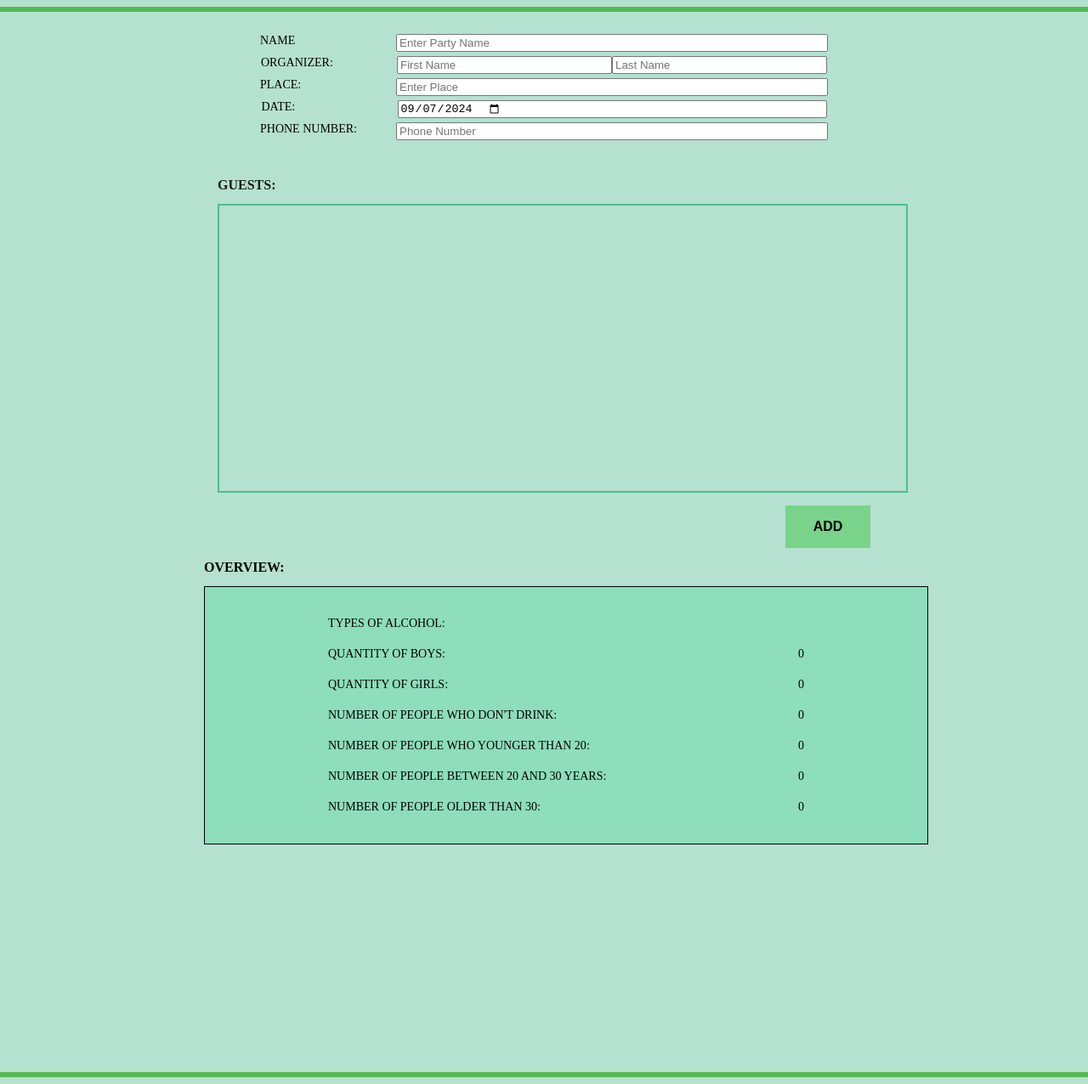
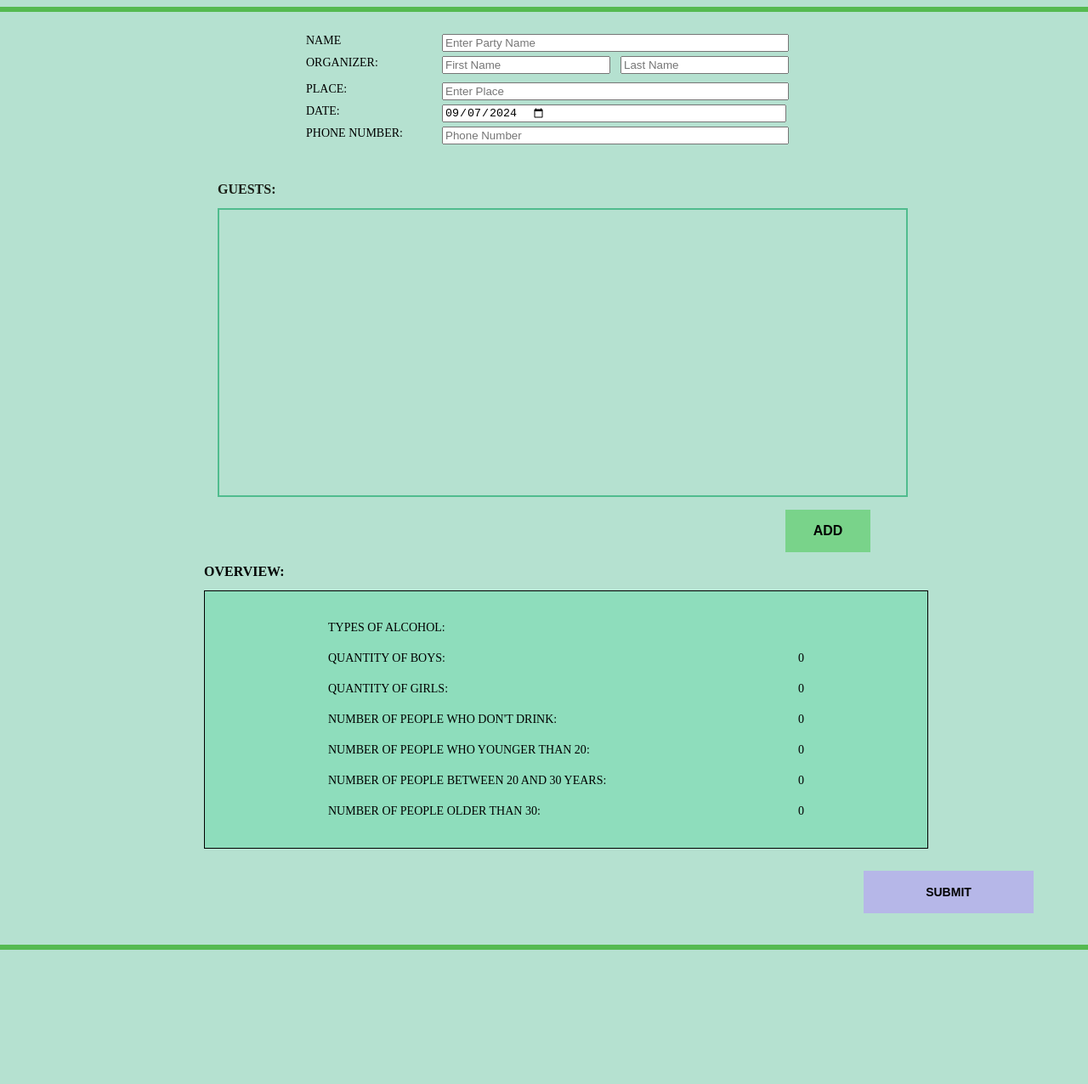
Before and after one commit to alinareabteva/party-organization, a React (Vite) app: page / in a window 1280 px wide. Shown: the whole page at 85% size. After the commit the page ends 1132 px from the top, so only its background shows below. Built offline with nearby package versions, Linux system fonts and the light colour scheme.

Commit message:
Add errors to About Party Component and add submit button that check validation at about party and guests

```diff
--- a/src/App.css
+++ b/src/App.css
@@ -6,5 +6,6 @@ html {
     display: flex;
     width: 100%;
     justify-content: center;
+    margin-bottom: 2%;
   }
 }
--- a/src/App.tsx
+++ b/src/App.tsx
@@ -1,9 +1,7 @@
 import './App.css'
 import Party from "./party/Party.tsx";
 
-
 function App() {
-
 
   return (
     <div className="App">
--- a/src/components/base/base-input/BaseInput.scss
+++ b/src/components/base/base-input/BaseInput.scss
@@ -13,15 +13,22 @@
     text-transform: uppercase;
     width: 160px;
   }
+  .input-container {
+    width: 400px;
+    display: flex;
+    flex-direction: column;
 
     .base-input {
       display: flex;
       align-items: center;
-    width: 500px;
+      width: 100%;
       cursor: pointer;
     }
 
     .error {
-    color: red;
+      color: #ff3333;
+      font-weight: 400;
+      font-size: 14px;
     }
   }
+}
--- a/src/components/base/base-input/BaseInput.tsx
+++ b/src/components/base/base-input/BaseInput.tsx
@@ -13,6 +13,7 @@ const BaseInput = ({id, errorMessage = "", label, type = "text", className = "",
   return (
     <div className="base-input-wrapper">
       {label && <label htmlFor={id} className="label">{label} </label>}
+      <div className="input-container">
         <input
           id={id}
           type={type}
@@ -24,6 +25,7 @@ const BaseInput = ({id, errorMessage = "", label, type = "text", className = "",
         />
         {errorMessage && <span className="error">{errorMessage}</span>}
       </div>
+    </div>
   );
 };
 
--- a/src/components/validation/index.ts
+++ b/src/components/validation/index.ts
@@ -6,8 +6,8 @@ export type ErrorState<T extends object> = Record<Partial<keyof T>, Array<string
 
 export type ValidatorConfig<T> = Partial<Record<keyof T, Array<Validator<T>>>>
 
-export function validateStateFunc<T extends object>(state: T, validatorConfig: ValidatorConfig<T>): ErrorState<T> {
-  return Object.keys(state).reduce((acc, key) => {
+export function validateStateFunc<T extends object>(state: T, validatorConfig: ValidatorConfig<T>) {
+  const errors = Object.keys(state).reduce((acc, key) => {
     const typedKey = key as keyof T;
 
     if (!validatorConfig[typedKey]) {
@@ -22,6 +22,10 @@ export function validateStateFunc<T extends object>(state: T, validatorConfig: V
     return acc;
 
   }, {} as ErrorState<T>)
+  return {
+    errors,
+    isValid: Object.values(errors).every((error) => (error as Array<string>).length === 0)
+  }
 }
 
 
@@ -31,7 +35,7 @@ interface ValidateArrayResult<T extends object> {
 }
 
 export function validateArray<T extends object>(array: T[], validatorConfig: ValidatorConfig<T>): ValidateArrayResult<T>  {
-  const errors = array.map((item) => validateStateFunc(item, validatorConfig))
+  const errors = array.map((item) => validateStateFunc(item, validatorConfig).errors)
   return {
     errors,
     isValid: errors.every(error => Object.values(error).every((el => (el as Array<string>).length === 0)))
@@ -90,3 +94,11 @@ export function birthDateValidator<T extends object>(value: T[keyof T]) {
   }
   return ''
 }
+
+export function phoneNumberValidator<T extends object>(value: T[keyof T]) {
+  const regex = /\(?([0-9]{3})\)?([ .-]?)([0-9]{3})\2([0-9]{4})/
+  if (!regex.test(value?.toString() || "")) {
+    return `Invalid Phone Number`
+  }
+  return ''
+}
--- a/src/party/Party.scss
+++ b/src/party/Party.scss
@@ -1,19 +1,49 @@
 .form {
   width: 80rem;
-  height: 78rem;
+  height: 100%;
   display: flex;
   flex-direction: column;
   align-items: center;
   justify-content: flex-start;
   border: solid 6px #55ba51;
+  margin-bottom: 2%;
 
   .container {
+    position: relative;
     display: flex;
     flex-direction: column;
     align-items: center;
     width: 100%;
     height: 100%;
     margin-top: 2%;
+.button {
+  display: flex;
+  width: 100%;
+  justify-content: flex-end;
+  margin-right: 10%;
+
+  .button-submit {
+    display: flex;
+    width: 200px;
+    height: 50px;
+    justify-content: center;
+    align-items: center;
+    margin-top: 2%;
+    background: #b6b7e8;
+    border: none;
+    font-weight: 600;
+    font-size: 14px;
+    text-transform: uppercase;
+    cursor: pointer;
+    transition: all .5s ease;
+
+    &.button-submit:hover {
+      color: #000;
+      background-color: #af82f2;
+    }
+  }
+}
+
 
   }
 }
--- a/src/party/Party.tsx
+++ b/src/party/Party.tsx
@@ -5,16 +5,16 @@ import {
   Guest,
   GuestComponentsProps,
 } from "./components/guests-list/guest/GuestComponent.tsx";
-import {SetStateAction, useState} from "react";
+import {MouseEvent, SetStateAction, useState} from "react";
 import dayjs from "dayjs";
 import OverViewTable from "./components/overview/OverViewTable.tsx";
-import {ErrorState, validateArray} from "../components/validation";
+import {ErrorState, validateArray, validateStateFunc} from "../components/validation";
 import {
   buildDefaultGuest,
   buildEmptyGuestErrors,
   guestValidatorConfig
 } from "./components/guests-list/guest/constants.ts";
-
+import {aboutPartyValidatorConfig} from "./components/about-party/constants.ts";
 
 export interface PartyState {
   guests: Guest[];
@@ -54,6 +54,35 @@ const Party = () => {
       }
     }
   })
+
+  const onClickSubmit = (e: MouseEvent) => {
+    e.preventDefault();
+    setPartyState(prevState => {
+      const {errors, isValid} = validateStateFunc(prevState.values.aboutParty, aboutPartyValidatorConfig);
+      if(!isValid) {
+        return {
+          ...prevState,
+          errors: {
+            ...prevState.errors,
+            aboutParty: errors
+          }
+        }
+      }
+      return {
+        ...prevState,
+        values: {
+          ...prevState.values,
+          aboutParty:{
+            ...prevState.values.aboutParty
+          }
+        },
+        errors: {
+          ...prevState.errors,
+          aboutParty: errors
+        }
+      }
+    })
+  }
 
   const onGuestFieldChange: GuestComponentsProps['onChange'] = (id, partOfGuest) => {
     setPartyState(prevState => ({
@@ -130,7 +159,11 @@ const Party = () => {
   return (
     <form className="form">
       <div className="container">
-        <AboutParty aboutPartyState={partyState.values.aboutParty} setAboutPartyState={setAboutPartyState}/>
+        <AboutParty
+          aboutPartyState={partyState.values.aboutParty}
+          setAboutPartyState={setAboutPartyState}
+          aboutPartyErrors={partyState.errors.aboutParty}
+        />
         <GuestsList
           guestsArray={partyState.values.guests}
           onChange={onGuestFieldChange}
@@ -139,6 +172,15 @@ const Party = () => {
           guestsErrors={partyState.errors.guests}
         />
         <OverViewTable guests={partyState.values.guests}/>
+        <div className="button">
+          <button
+            className="button-submit"
+            onClick={onClickSubmit}
+          >
+            Submit
+          </button>
+
+        </div>
       </div>
     </form>
   );
--- a/src/party/components/about-party/AboutParty.scss
+++ b/src/party/components/about-party/AboutParty.scss
@@ -1,10 +1,29 @@
+.about-party {
+  display: flex;
+  flex-direction: column;
+  max-width: 700px;
+  width: 100%;
 
   .organizer {
-  width: 700px;
+    width: 100%;
     display: flex;
     flex-direction: row;
     justify-content: center;
     padding-bottom: 5px;
+
+    .inputs {
+      width: 400px;
+      display: flex;
+      justify-content: space-between;
+
+      .base-input-wrapper {
+        width: 190px;
+      }
+
+      .organizer-input {
+        cursor: pointer;
+      }
+    }
 
     .label {
       display: flex;
@@ -16,9 +35,6 @@
       text-transform: uppercase;
     }
 
-  .organizer-input {
-    width: 245px;
-    cursor: pointer;
   }
 
 }
--- a/src/party/components/about-party/AboutParty.tsx
+++ b/src/party/components/about-party/AboutParty.tsx
@@ -4,6 +4,7 @@ import dayjs, {Dayjs} from "dayjs";
 import classNames from "classnames";
 import BaseInput from "../../../components/base/base-input/BaseInput.tsx";
 import {BASE_FORMAT} from "../../../utilities.ts";
+import {ErrorState} from "../../../components/validation";
 
 export interface AboutPartyState {
   partyName: string;
@@ -20,12 +21,13 @@ interface CreatePropsForInput {
   type?: string;
   className?: string;
 }
-interface AboutPartyProps {
+export interface AboutPartyProps {
   aboutPartyState: AboutPartyState;
   setAboutPartyState: (stateSetter: SetStateAction<AboutPartyState>) => void;
+  aboutPartyErrors: ErrorState<AboutPartyState>;
 }
 
-const AboutParty = ({aboutPartyState, setAboutPartyState}:AboutPartyProps) => {
+const AboutParty = ({aboutPartyState, setAboutPartyState, aboutPartyErrors}:AboutPartyProps) => {
 
   const handleChange = ({target: {id, value}}: ChangeEvent<HTMLInputElement>) => {
     setAboutPartyState(prevState => ({
@@ -59,34 +61,40 @@ const AboutParty = ({aboutPartyState, setAboutPartyState}:AboutPartyProps) => {
   }
 
   return (
-    <>
+    <div className="about-party">
       <BaseInput
         label="Name"
         {...createPropsForInput("partyName", 'Enter Party Name')}
+        errorMessage={aboutPartyErrors?.partyName?.join("; ")}
       />
 
       <div className="organizer">
         <label htmlFor="name" className="label">Organizer:</label>
-        <input
+        <div className="inputs">
+          <BaseInput
             {...createAllPropsForInput({
               key: "organizerFirstName",
               placeholder: 'First Name',
-            className: "organizer-input"
+              className: "organizer-input",
             })}
+            errorMessage={aboutPartyErrors?.organizerFirstName?.join("; ")}
           />
-        <input
+          <BaseInput
             {...createAllPropsForInput({
               key: "organizerLastName",
               placeholder: 'Last Name',
               className: "organizer-input"
             })}
+            errorMessage={aboutPartyErrors?.organizerLastName?.join("; ")}
           />
+        </div>
       </div>
 
 
       <BaseInput
         label="Place:"
         {...createPropsForInput("place", 'Enter Place')}
+        errorMessage={aboutPartyErrors?.place?.join("; ")}
       />
       <BaseInput
         id="date"
@@ -95,13 +103,15 @@ const AboutParty = ({aboutPartyState, setAboutPartyState}:AboutPartyProps) => {
         type="date"
         value={aboutPartyState.date.format(BASE_FORMAT)}
         label="Date:"
+        errorMessage={aboutPartyErrors?.date?.join("; ")}
       />
 
       <BaseInput
         label="Phone number: "
         {...createPropsForInput("phoneNumber", 'Phone Number')}
+        errorMessage={aboutPartyErrors?.phoneNumber?.join("; ")}
       />
-    </>
+    </div>
   );
 };
 
--- /dev/null
+++ b/src/party/components/about-party/constants.ts
@@ -0,0 +1,43 @@
+import {
+  firstCharIsCapitalLetterValidator,
+  isNotBiggerThanValidator,
+  isNotEmptyValidator,
+  isNotLessThanValidator, onlyLettersValidator, phoneNumberValidator,
+  ValidatorConfig
+} from "../../../components/validation";
+import {AboutPartyState} from "./AboutParty.tsx";
+
+export const aboutPartyValidatorConfig: ValidatorConfig<AboutPartyState> = {
+  partyName: [
+    isNotEmptyValidator<AboutPartyState>,
+    isNotLessThanValidator<AboutPartyState>(2),
+    isNotBiggerThanValidator<AboutPartyState>(30),
+    firstCharIsCapitalLetterValidator<AboutPartyState>(),
+  ],
+  organizerFirstName: [
+    isNotEmptyValidator<AboutPartyState>,
+    isNotLessThanValidator<AboutPartyState>(4),
+    isNotBiggerThanValidator<AboutPartyState>(25),
+    firstCharIsCapitalLetterValidator<AboutPartyState>(),
+    onlyLettersValidator<AboutPartyState>("First Name")
+  ],
+  organizerLastName: [
+    isNotEmptyValidator<AboutPartyState>,
+    isNotLessThanValidator<AboutPartyState>(5),
+    isNotBiggerThanValidator<AboutPartyState>(25),
+    firstCharIsCapitalLetterValidator<AboutPartyState>(),
+    onlyLettersValidator<AboutPartyState>("Last Name")
+  ],
+  place: [
+    isNotEmptyValidator<AboutPartyState>,
+    isNotLessThanValidator<AboutPartyState>(3),
+    isNotBiggerThanValidator<AboutPartyState>(30),
+  ],
+  date: [
+    isNotEmptyValidator<AboutPartyState>,
+   ],
+  phoneNumber: [
+    isNotEmptyValidator<AboutPartyState>,
+    phoneNumberValidator<AboutPartyState>
+  ],
+}
--- a/src/party/components/guests-list/guest/GuestComponent.scss
+++ b/src/party/components/guests-list/guest/GuestComponent.scss
@@ -4,7 +4,7 @@
   align-items: center;
   width: 90%;
   padding: 20px;
-  background: #50bc8e;
+  background: #bce6d5;
   border: solid 1px #000;
   border-radius: 3%;
   margin-bottom: 3%;
```
Lines whose indentation alone changed are shown as unchanged.
